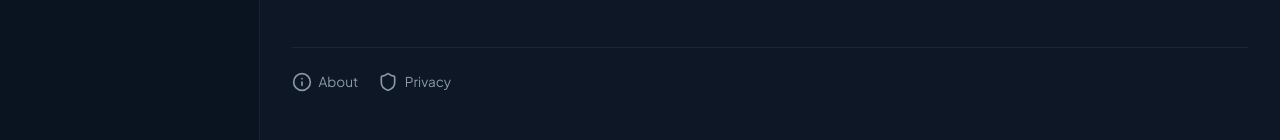
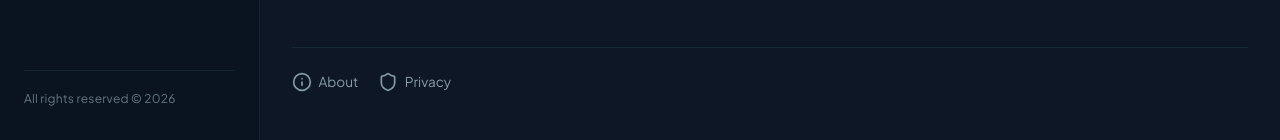
Before and after one commit to Thiago130126/UseCountME, a Next.js app: page /en in a window 1280 px wide. Shown: the part 4516-4656 px from the top of the page. Built offline with nearby package versions, Linux system fonts and the light colour scheme.

Commit message:
Agora, a copy foi adicionada ao site

```diff
--- a/app/[locale]/css/page.module.css
+++ b/app/[locale]/css/page.module.css
@@ -16,6 +16,22 @@
     display: flex;
     flex-direction: column;
 }
+
+/* Empurra para o fundo da sidebar e aplica a mesma linha do switcher */
+.sidebar_footer {
+    margin-top: auto;
+    padding-top: 1.25rem;
+    border-top: 1px solid rgba(135, 244, 232, 0.08);
+}
+
+.copyright {
+    font-size: 0.75rem;
+    color: rgba(213, 244, 249, 0.45);
+    line-height: 1.4;
+    letter-spacing: 0.02em;
+    margin: 0;
+}
+
 
 @media (max-width: 768px) {
     .meu_site {
--- a/app/[locale]/page.tsx
+++ b/app/[locale]/page.tsx
@@ -16,6 +16,8 @@ export default function Home() {
 
   const t = useTranslations('Home');
 
+  const c = useTranslations("Copy");
+
   return (
     /* 1. conteúdo da página principal como um todo */
     <div className={styles.meu_site}>
@@ -33,6 +35,12 @@ export default function Home() {
             <LinksInternos routeKey="privacy"/>
           </div>
         </nav>
+
+        <div className={styles.sidebar_footer}>
+            <p className={styles.copyright}>
+              {c("right")} &copy; 2026
+            </p>
+        </div>
       </aside>
 
       {/* 4. Conteúdo principal do site */}
--- a/messages/en.json
+++ b/messages/en.json
@@ -195,5 +195,7 @@
         "home": "Write",
         "idioma": "Language"
     },
-    "Copy": "All rights reserved"
+    "Copy": {
+        "right": "All rights reserved"
+    }
 }
--- a/messages/es.json
+++ b/messages/es.json
@@ -195,5 +195,7 @@
         "home": "Escribir",
         "idioma": "Idioma"
     },
-    "Copy": "Todos los derechos reservados"
+    "Copy": {
+        "right": "Todos los derechos reservados"
+    }
 }
--- a/messages/pt.json
+++ b/messages/pt.json
@@ -196,5 +196,7 @@
         "home": "Escrever",
         "idioma": "Idioma"
     },
-    "Copy": "Todos os direitos reservados"
+    "Copy": {
+        "right": "Todos os direitos reservados"
+    }
 }
```
